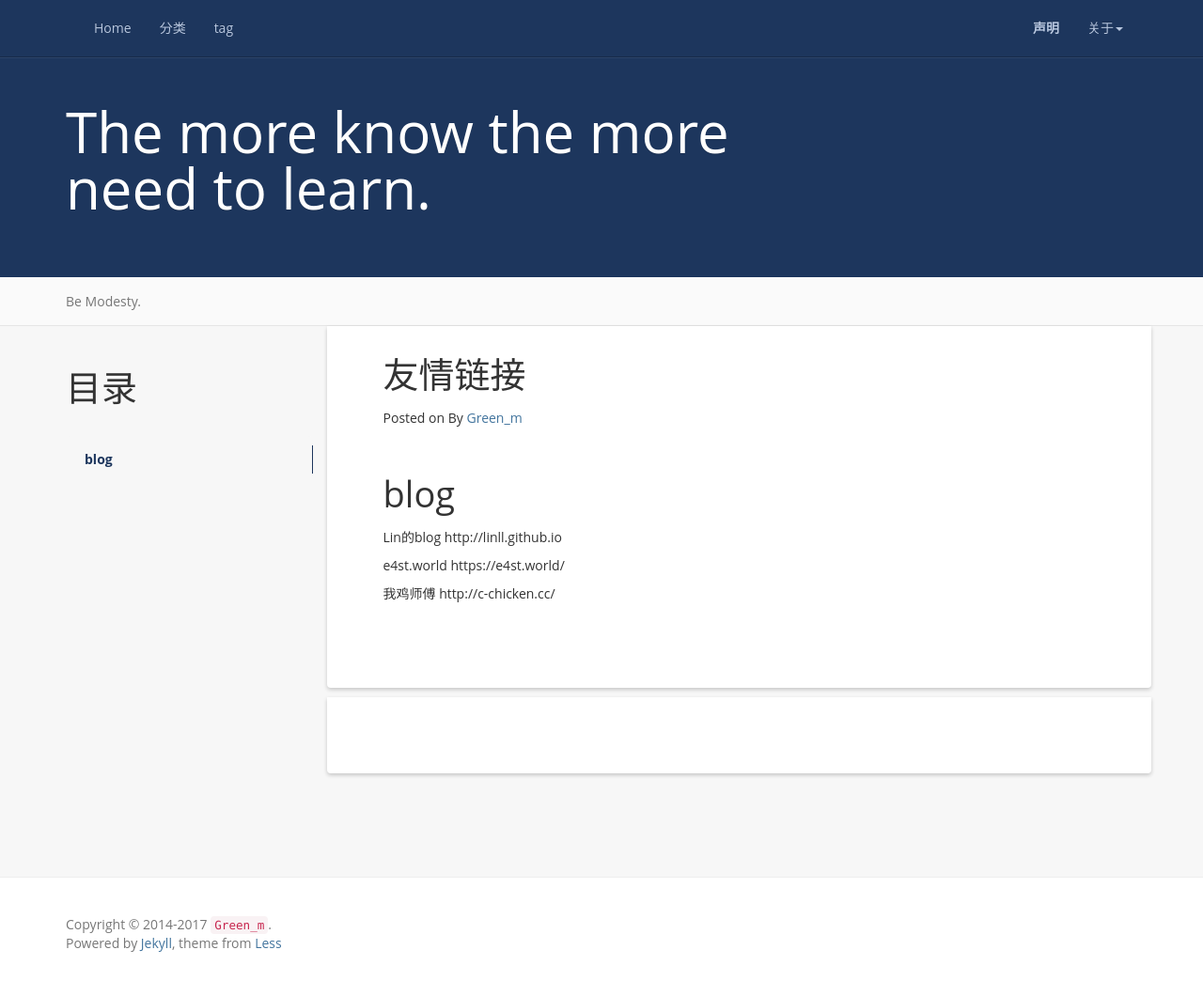
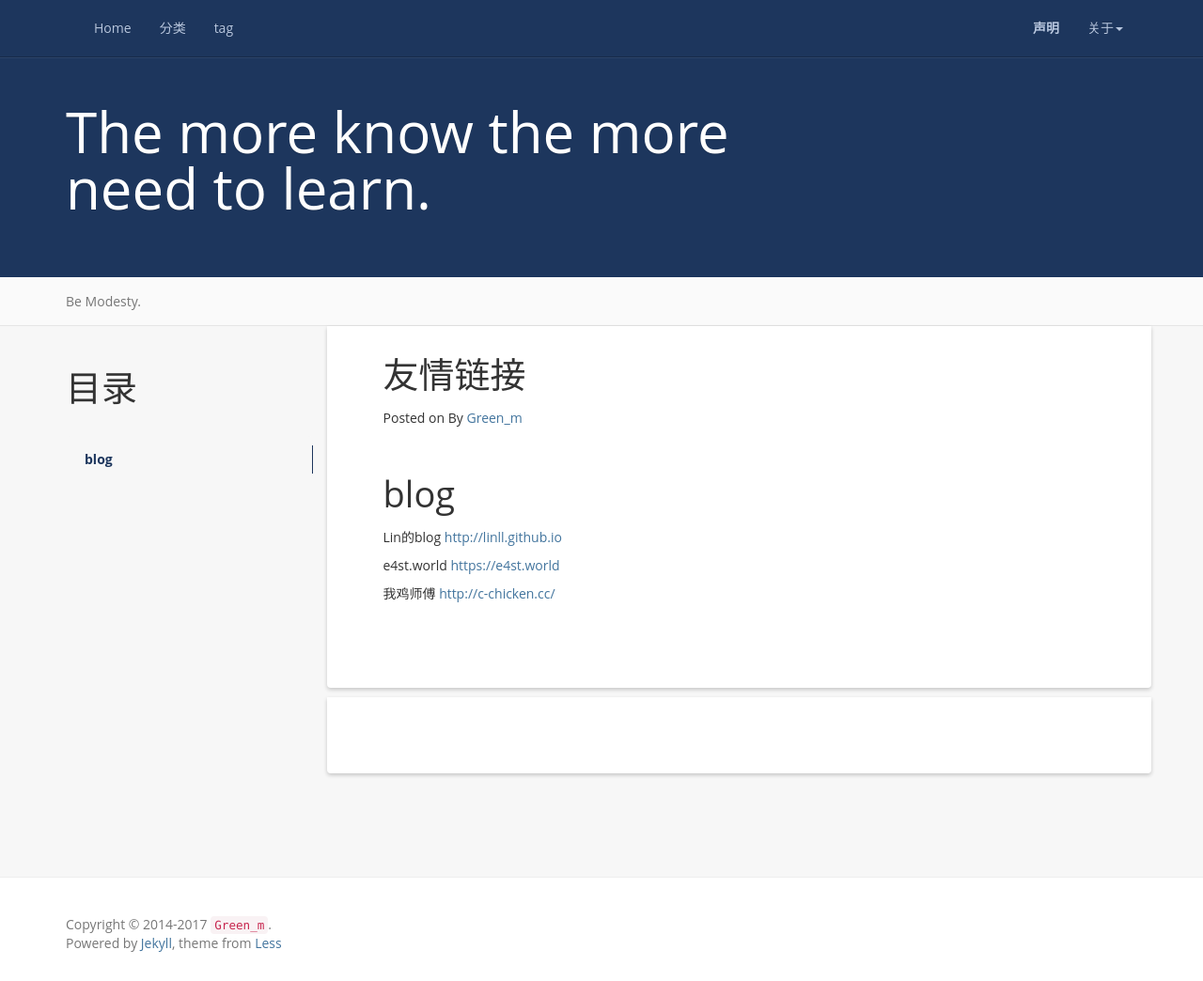
Before and after one commit to Green-m/Green-m.github.io, a Jekyll site: the page built from reference.md, in a window 1280 px wide and 1044 px high. Shown: the whole window at 94% size. Built offline with Jekyll 4.4.1, drawn with Linux system fonts in a browser that asks for light colours; comment, search, counter and statistics services are not loaded; part of the change alters nothing that is shown.

```diff
--- a/reference.md
+++ b/reference.md
@@ -10,8 +10,8 @@ permalink: /reference/
 
 blog
 =====================
-Lin的blog http://linll.github.io
+Lin的blog [http://linll.github.io](http://linll.github.io)
 
-e4st.world https://e4st.world/
+e4st.world [https://e4st.world](https://e4st.world/)
 
-我鸡师傅  http://c-chicken.cc/
+我鸡师傅  [http://c-chicken.cc/](http://c-chicken.cc/)
```
